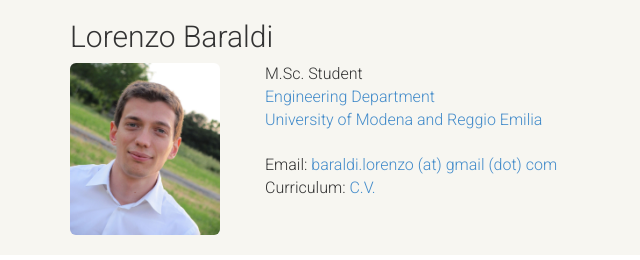
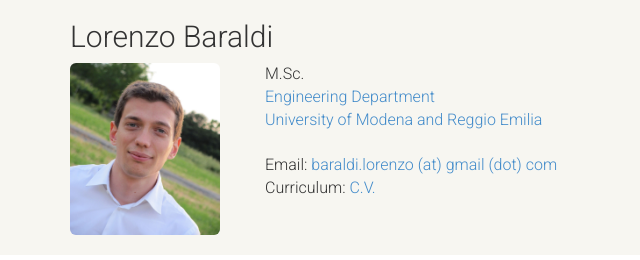
Before and after one commit to ominux/baraldilorenzo.github.io, a plain HTML site: page index.html in a window 1280 px wide. Shown: the top 260 px of the page, 0-640 px from the left. Drawn offline with nearby package versions, Linux system fonts and the light colour scheme.

Commit message:
Curriculum update

```diff
--- a/index.html
+++ b/index.html
@@ -32,7 +32,7 @@
             <img src="images/pic.JPG" class="img-rounded" width="150"/>
           </div>
           <div class="col-md-9">
-            M.Sc. Student <br />
+            M.Sc.<br />
             <a href="http://www.ing.unimore.it">Engineering Department</a><br />
             <a href="http://www.unimore.it">University of Modena and Reggio Emilia</a> <br /> <br />
             <ul class="list-unstyled">
```
Also changed, not shown: 1 other file.
